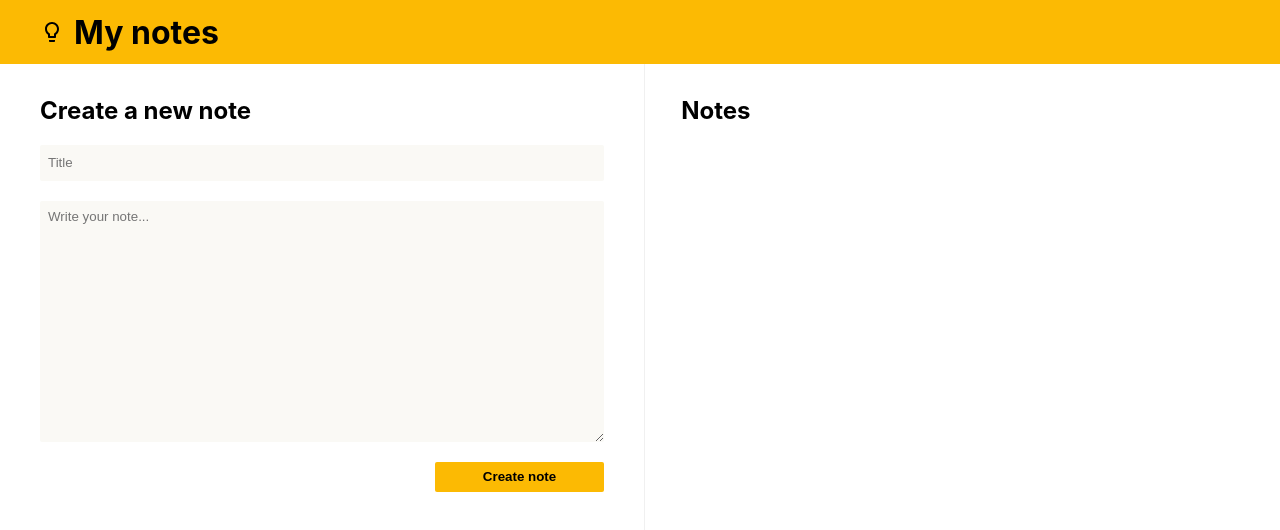
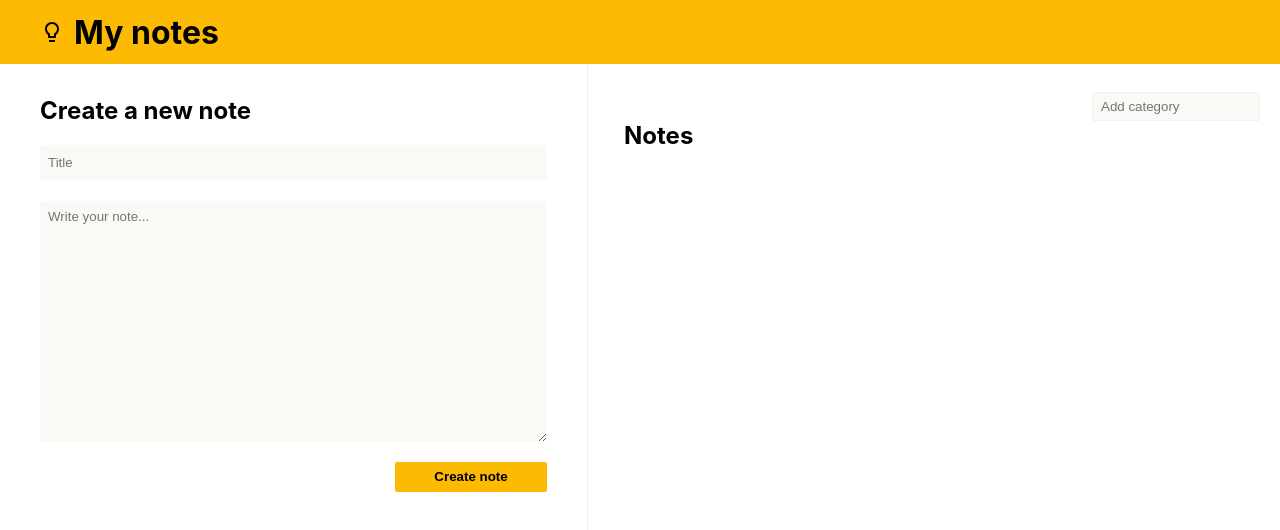
Before and after one commit to tiffany-philippi/ceep, a React (Create React App) app: page / in a window 1280 px wide. Shown: the top 530 px of the page. Built offline with nearby package versions, Linux system fonts and the light colour scheme.

Commit message:
creating new categories

```diff
--- a/src/App.js
+++ b/src/App.js
@@ -3,21 +3,25 @@ import NoteCreateForm from "./components/NoteCreateForm";
 import NotesList from "./components/NotesList";
 import "./app.css"
 import { ReactComponent as LightbulbSVG } from "./assets/images/lightbulb.svg"
+import CategoryList from "./components/CategoryList";
 
 class App extends Component {
   constructor() {
     super();
-    this.notesList = [];
-    this.state = {notes: this.notesList}
+    this.state = {
+      notes: [],
+      categories: []
+    }
 
   }
+
   createNoteSubmit(note) {
     this.setState({
       notes: [
         ...this.state.notes,
         note
       ]
-    })
+    });
   }
   deleteNote(index) {
     let noteState = this.state.notes;
@@ -25,6 +29,16 @@ class App extends Component {
     console.log(noteState);
     this.setState({notes: noteState});
   }
+
+  newCategory(category) {
+    this.setState({
+      categories: [
+        ...this.state.categories,
+        category
+      ]
+    })
+  }
+
   render() {
     return (
       <div>
@@ -34,7 +48,10 @@ class App extends Component {
         </header>
         <div className="content">
           <NoteCreateForm createNote={this.createNoteSubmit.bind(this)}/>
-          <NotesList deleteNote={this.deleteNote.bind(this)} notes={this.state.notes}/>
+          <main className="main_content">
+            <CategoryList newCategory={this.newCategory.bind(this)} categories={this.state.categories}/>
+            <NotesList deleteNote={this.deleteNote.bind(this)} notes={this.state.notes}/>
+          </main>
         </div>
       </div>
     );
--- a/src/app.css
+++ b/src/app.css
@@ -1,5 +1,8 @@
 .content {
   display: flex;
+}
+.main_content {
+  flex-grow: 3;
 }
 .header_content {
   display: flex;
--- /dev/null
+++ b/src/components/CategoryList/CategoryList.jsx
@@ -0,0 +1,29 @@
+import React, { Component } from "react";
+import './category-list.css'
+
+class CategoryList extends Component {
+  _handleInputEvent(e) {
+    if (e.key === 'Enter') {
+      let category = e.target.value;
+      this.props.newCategory(category);
+      console.log(category);
+    }
+  }
+  render() {
+    return (
+      <div className="categories_content">
+        <ul className="category_list">
+          {this.props.categories.map((c, i) => {
+            return <li key={i} className="category_item">{c}</li>
+          })}
+          {/* <li className="category_item">Grocery Store</li>
+          <li className="category_item">Reminder</li>
+          <li className="category_item">Event</li> */}
+        </ul>
+        <input type="text" className="category_create" placeholder="Add category" onKeyUp={this._handleInputEvent.bind(this)}/>
+      </div>
+    );
+  }
+}
+
+export default CategoryList;
--- /dev/null
+++ b/src/components/CategoryList/category-list.css
@@ -0,0 +1,34 @@
+.categories_content  {
+  justify-content: space-between;
+  padding: 28px 20px 0;
+}
+
+.category_list {
+  justify-content: space-around;
+  flex-grow: 4;
+  margin: 16px 0 10px;
+}
+.categories_content,
+.categories_content .category_list {
+  display: flex;
+  align-items: center;
+}
+.categories_content .category_list .category_item {
+  list-style-type: none;
+  padding: 5px 20px;
+  background-color: #3d0c4f;
+  border-radius: 20px;
+  font-size: 14px;
+  color: white;
+}
+.categories_content .category_create {
+  background-color: #faf9f5;
+  font-weight: 100;
+  padding: 8px;
+  outline: none;
+  font-family: Arial, Helvetica, sans-serif;
+  border: 1px solid #f2f1ed;
+  border-radius: 2px;
+  height: 11px;
+  max-width: 150px;
+}
--- /dev/null
+++ b/src/components/CategoryList/index.js
@@ -0,0 +1,2 @@
+import CategoryList from './CategoryList.jsx';
+export default CategoryList;
--- a/src/components/NotesList/notes-list.css
+++ b/src/components/NotesList/notes-list.css
@@ -5,8 +5,7 @@
 
 .notes_list_content h2 {
   margin-left: 12px;
-  padding-top: 24px;
-  margin-top: 8px;
+  margin-top: 0;
   padding-left: 24px;
 }
 
```
